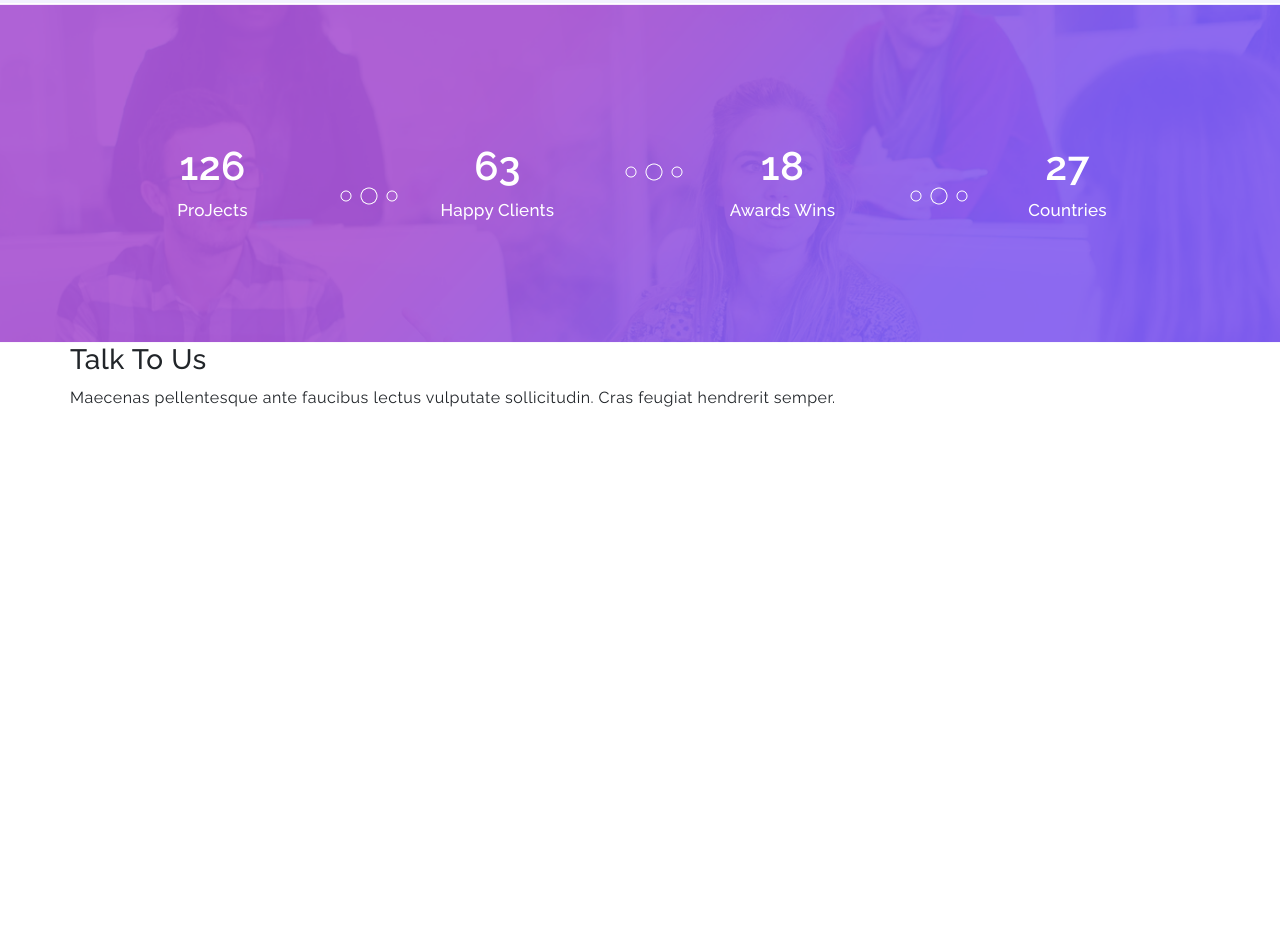
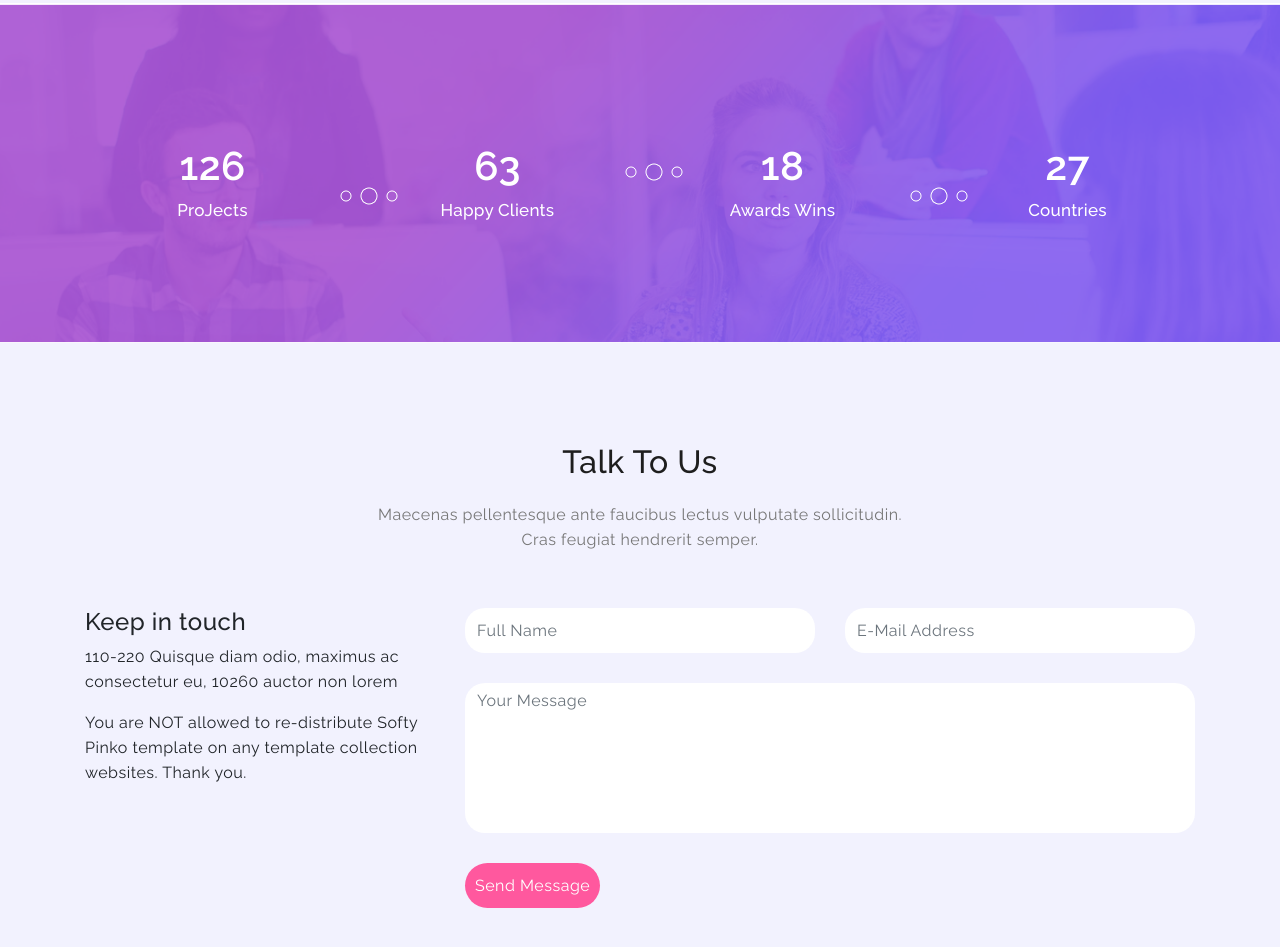
Before and after one commit to daophanquochoai-doctor/project-mini-2, a plain HTML site: page index.html in a window 1280 px wide. Shown: the part 4324-5271 px from the top of the page. Before the commit the page ends 4750 px from the top, so only its background shows below. Drawn offline with nearby package versions, Linux system fonts and the light colour scheme; files whose address does not match are found by name.

Commit message:
succ contact

```diff
--- a/assets/css/stypes.css
+++ b/assets/css/stypes.css
@@ -537,3 +537,34 @@
     }
 }
 /* End Section-8  */
+
+/* Section-9  */
+.section-9{
+    padding: 100px 0px;
+    background-color: #F2F2FE;
+}
+
+.section-9 .title h3{
+    margin-bottom: 0px;
+}
+
+.section-9 .input{
+    height: 45px;
+    border-radius: 20px;
+    border: none;
+    margin-bottom: 30px;
+}
+
+.section-9 .message{
+    resize: none;
+    height: 150px;
+    border-radius: 20px;
+    border: none;
+    margin-bottom: 30px;
+}
+
+.section-9 .buttom{
+    border: none;
+    padding: 10px;
+}
+/* End Section-9  */
--- a/index.html
+++ b/index.html
@@ -432,15 +432,52 @@
     <!-- End Section-8  -->
 
     <!-- Section-9  -->
-    <div class="section-9">
+    <div class="section-9 " id="Contact">
         <div class="container">
             <div class="inner-wrap">
                 <div class="row">
-                    <div class="tiile">
-                        <h3>Talk To Us</h3>
-                        <p>Maecenas pellentesque ante faucibus lectus vulputate sollicitudin. Cras feugiat hendrerit semper.</p>
+                    <div class="offset-lg-3 col-lg-6 text-center">
+                        <div class="title">
+                            <h3>Talk To Us</h3>
+                            <p>Maecenas pellentesque ante faucibus lectus vulputate sollicitudin. Cras feugiat hendrerit semper.</p>
+                        </div>
                     </div>
-
+                </div>
+                <div class="row">
+                    <div class="col-lg-4 col-md-6 col-12">
+                        <h4>Keep in touch</h4>
+                        <p>110-220 Quisque diam odio, maximus ac consectetur eu, 10260
+                            auctor non lorem</p>
+                        <p>You are NOT allowed to re-distribute Softy Pinko template on any template collection websites. Thank you.</p>
+                    </div>
+                    <div class="col-lg-8 col-md-6 col-sm-12">
+                        <div class="contact-form">
+                            <form id="contact" action="" method="get">
+                              <div class="row">
+                                <div class="col-lg-6 col-md-12 col-sm-12">
+                                  <fieldset>
+                                    <input name="name" type="text" class="form-control input" id="name" placeholder="Full Name" required="">
+                                  </fieldset>
+                                </div>
+                                <div class="col-lg-6 col-md-12 col-sm-12">
+                                  <fieldset>
+                                    <input name="email" type="email" class="form-control input" id="email" placeholder="E-Mail Address" required="">
+                                  </fieldset>
+                                </div>
+                                <div class="col-lg-12">
+                                  <fieldset>
+                                    <textarea name="message" rows="6" wrap="soft" class="form-control message" id="message" placeholder="Your Message" required=""></textarea>
+                                  </fieldset>
+                                </div>
+                                <div class="col-lg-12">
+                                  <fieldset>
+                                    <button type="submit" id="form-submit" class="main-button buttom">Send Message</button>
+                                  </fieldset>
+                                </div>
+                              </div>
+                            </form>
+                        </div>
+                    </div>
                 </div>
             </div>
         </div>
```
